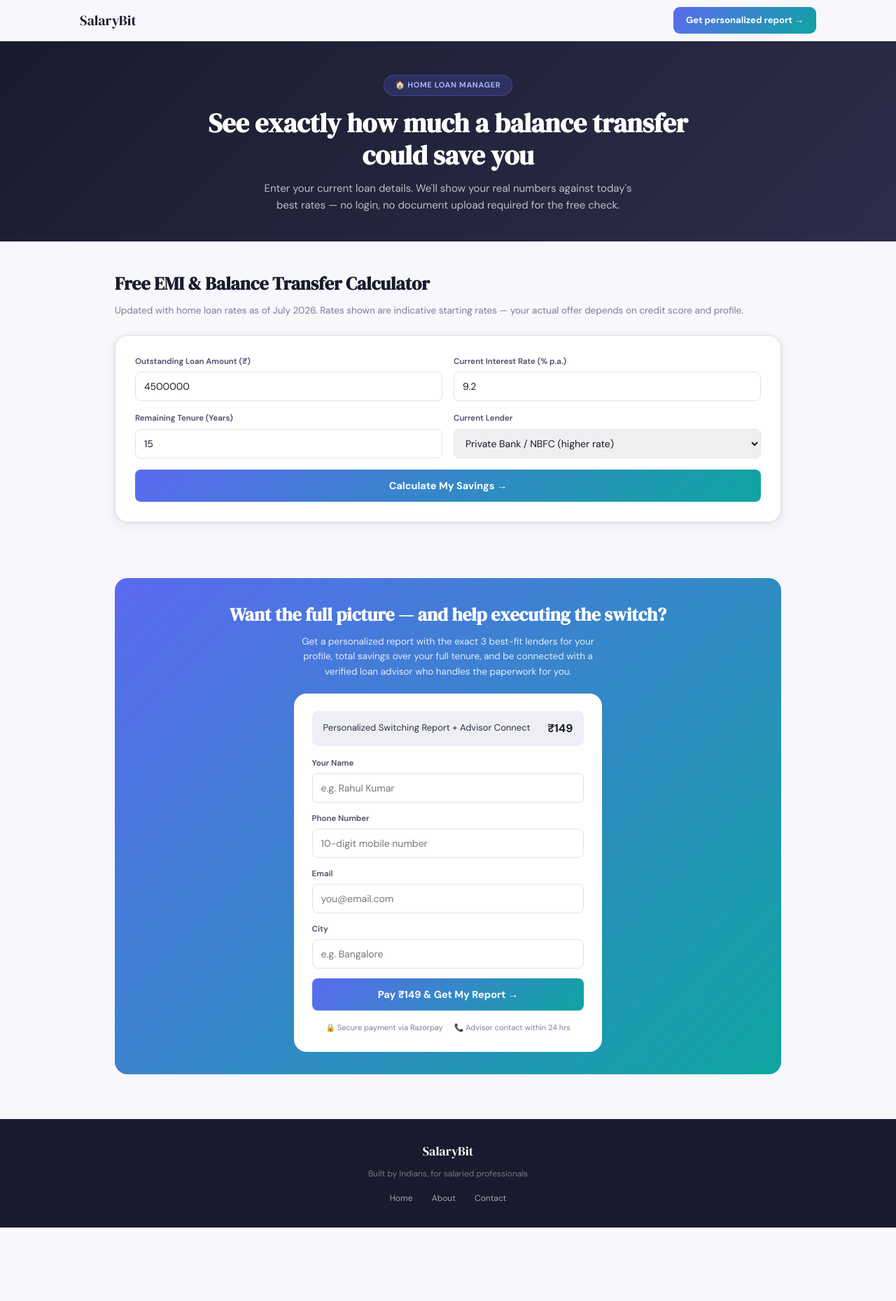
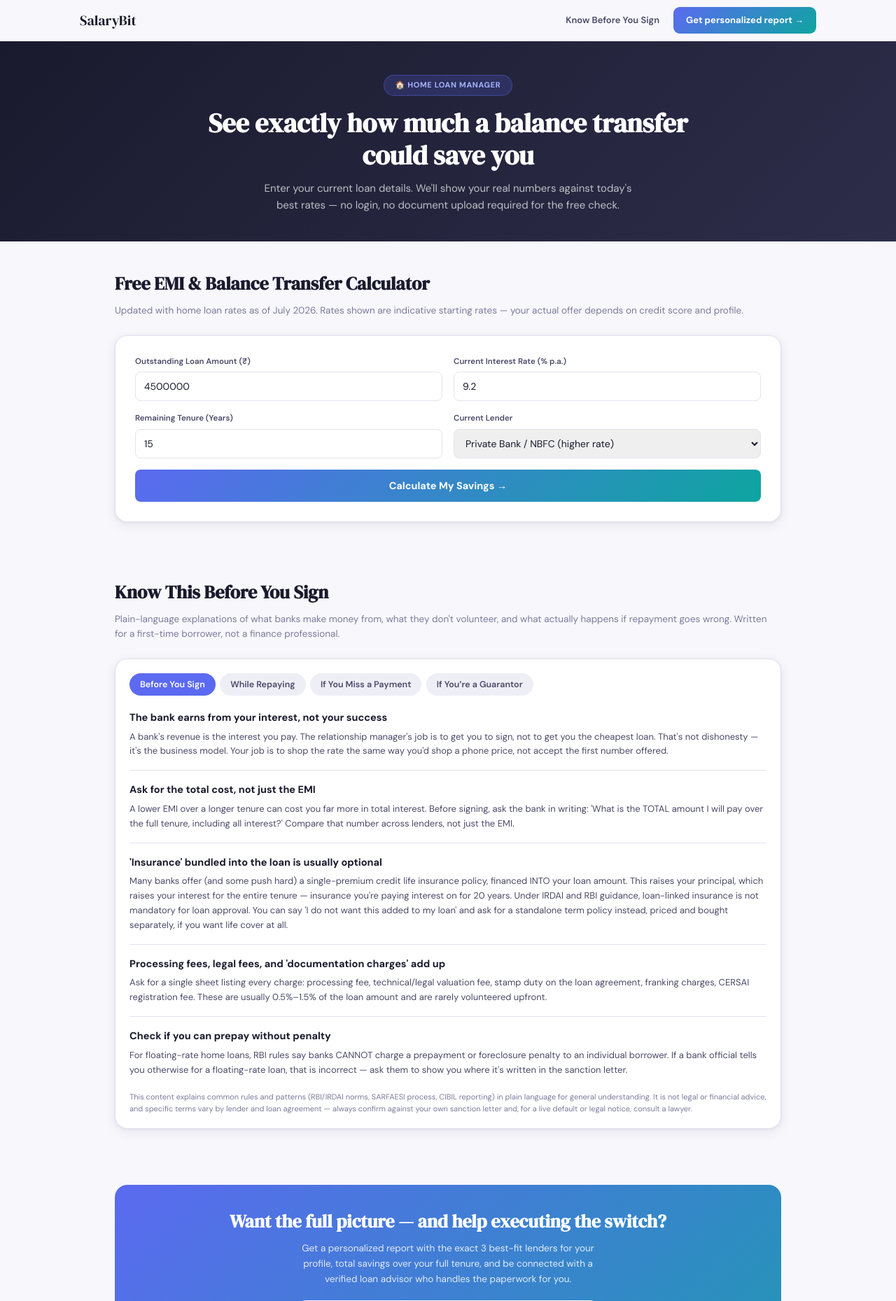
Before and after one commit to trendz113/home-loan-manager, a Flask app: page / in a window 1280 px wide. Shown: the top 1859 px of the page at 70% size. Before the commit the page ends 1754 px from the top, so only its background shows below. Run offline with Flask 3, Linux system fonts and the light colour scheme; some libraries are stand-ins or nearby versions.

Commit message:
Update index.html

```diff
--- a/templates/index.html
+++ b/templates/index.html
@@ -75,6 +75,31 @@ table.rate-table tr:last-child td{border-bottom:none}
 .form-msg{font-size:12.5px;margin-top:.6rem;text-align:center}
 .form-msg.error{color:#c0392b}
 .form-msg.success{color:#146c2e}
+
+/* ── Crossover explainer (inside calculator results) ── */
+.crossover-box{background:var(--accent-bg);border:1px solid var(--accent-border);border-radius:var(--r);padding:1.1rem 1.25rem;margin-bottom:1.25rem}
+.crossover-box .co-label{font-size:10.5px;font-weight:700;color:var(--accent);text-transform:uppercase;letter-spacing:.04em;margin-bottom:.4rem}
+.crossover-box p{font-size:13.5px;color:var(--ink2);line-height:1.55}
+.co-bar-track{display:flex;height:22px;border-radius:6px;overflow:hidden;margin:.75rem 0 .5rem}
+.co-bar-principal{background:var(--green)}
+.co-bar-interest{background:var(--rose)}
+.co-bar-legend{display:flex;gap:1.25rem;font-size:11px;color:var(--mist)}
+.co-bar-legend span{display:inline-flex;align-items:center;gap:5px}
+.co-dot{width:9px;height:9px;border-radius:50%;display:inline-block}
+
+/* ── Learn / borrower-protection accordion ── */
+.learn-card{background:#fff;border:1px solid var(--border);border-radius:var(--r-lg);box-shadow:var(--shadow);overflow:hidden}
+.learn-tabs{display:flex;flex-wrap:wrap;gap:.4rem;padding:1.25rem 1.25rem 0}
+.learn-tab{background:var(--pale);border:1px solid transparent;border-radius:20px;padding:7px 14px;font-size:12.5px;font-weight:600;color:var(--ink3);cursor:pointer;font-family:var(--body)}
+.learn-tab.active{background:var(--accent);color:#fff}
+.learn-body{padding:1.25rem}
+.learn-point{border-bottom:1px solid var(--border);padding:1rem 0}
+.learn-point:last-child{border-bottom:none;padding-bottom:0}
+.learn-point:first-child{padding-top:0}
+.learn-point h4{font-size:14.5px;color:var(--ink);margin-bottom:.35rem}
+.learn-point p{font-size:13px;color:var(--ink3);line-height:1.6}
+.learn-loading{padding:1.25rem;font-size:13px;color:var(--mist);text-align:center}
+.learn-disclaimer{font-size:11px;color:var(--mist);padding:0 1.25rem 1.25rem;line-height:1.5}
 footer{background:var(--ink);color:rgba(255,255,255,.4);text-align:center;padding:2rem 1.5rem;font-size:12px;margin-top:1.5rem}
 footer a{color:rgba(255,255,255,.6);text-decoration:none;margin:0 .75rem}
 @media(max-width:560px){.calc-grid{grid-template-columns:1fr}.nav-cta{display:none}}
@@ -85,7 +110,10 @@ footer a{color:rgba(255,255,255,.6);text-decoration:none;margin:0 .75rem}
 <nav class="nav">
   <div class="nav-inner">
     <a class="nav-brand" href="/">SalaryBit</a>
-    <a class="nav-cta" href="#report">Get personalized report →</a>
+    <div style="display:flex;align-items:center;gap:1.25rem">
+      <a href="#learn" style="font-size:13px;font-weight:600;color:var(--ink3);text-decoration:none">Know Before You Sign</a>
+      <a class="nav-cta" href="#report">Get personalized report →</a>
+    </div>
   </div>
 </nav>
 
@@ -127,6 +155,7 @@ footer a{color:rgba(255,255,255,.6);text-decoration:none;margin:0 .75rem}
     </div>
 
     <div class="results" id="results">
+      <div class="crossover-box" id="crossover-box"></div>
       <div class="result-row" id="current-stats"></div>
       <div class="savings-banner" id="savings-banner"></div>
 
@@ -141,6 +170,18 @@ footer a{color:rgba(255,255,255,.6);text-decoration:none;margin:0 .75rem}
         <div>This is an estimate for informational purposes only, not a loan offer or financial advice. Balance transfer also involves processing fees (typically 0.5%–1% of loan amount) and foreclosure charges from your current lender — factor these in before deciding. Consult a financial advisor for your specific situation.</div>
       </div>
     </div>
+  </div>
+</section>
+
+<section class="section" id="learn">
+  <h2>Know This Before You Sign</h2>
+  <p class="section-sub">Plain-language explanations of what banks make money from, what they don't volunteer, and what actually happens if repayment goes wrong. Written for a first-time borrower, not a finance professional.</p>
+  <div class="learn-card">
+    <div class="learn-tabs" id="learn-tabs"></div>
+    <div class="learn-body" id="learn-body">
+      <div class="learn-loading">Loading…</div>
+    </div>
+    <div class="learn-disclaimer" id="learn-disclaimer"></div>
   </div>
 </section>
 
@@ -252,6 +293,8 @@ function renderResults(data) {
     <div class="result-stat"><div class="v">${data.best_rate}%</div><div class="l">Best Available Rate</div></div>
   `;
 
+  renderCrossoverBox(data);
+
   if (data.worth_switching) {
     document.getElementById('savings-banner').innerHTML = `
       <div><div class="big">${formatINR(data.total_savings)}</div><div class="small">Potential total savings by switching to ${data.best_lender_name}</div></div>
@@ -271,6 +314,79 @@ function renderResults(data) {
   document.getElementById('results').classList.add('show');
   document.getElementById('results').scrollIntoView({ behavior: 'smooth', block: 'nearest' });
 }
+
+function renderCrossoverBox(data) {
+  const box = document.getElementById('crossover-box');
+  const amort = data.amortization;
+  if (!amort || !box) return;
+
+  const pPct = amort.first_year_principal_pct;
+  const iPct = amort.first_year_interest_pct;
+
+  box.innerHTML = `
+    <div class="co-label">What your EMI is really doing</div>
+    <p>${data.crossover_plain_language || ''}</p>
+    <div class="co-bar-track">
+      <div class="co-bar-principal" style="width:${pPct}%"></div>
+      <div class="co-bar-interest" style="width:${iPct}%"></div>
+    </div>
+    <div class="co-bar-legend">
+      <span><i class="co-dot" style="background:var(--green)"></i>Reduces your loan — ${pPct}%</span>
+      <span><i class="co-dot" style="background:var(--rose)"></i>Interest to the bank — ${iPct}%</span>
+    </div>
+  `;
+}
+
+// ── LEARN / BORROWER-PROTECTION SECTION ──
+const LEARN_STAGE_LABELS = {
+  before_you_sign: 'Before You Sign',
+  while_repaying: 'While Repaying',
+  if_you_miss_a_payment: 'If You Miss a Payment',
+  if_you_are_a_guarantor: 'If You\u2019re a Guarantor',
+};
+let learnContent = null;
+let activeLearnStage = 'before_you_sign';
+
+async function loadLearnContent() {
+  const tabsEl = document.getElementById('learn-tabs');
+  const bodyEl = document.getElementById('learn-body');
+  try {
+    const res = await fetch('/api/education');
+    if (!res.ok) throw new Error('Could not load content');
+    learnContent = await res.json();
+
+    tabsEl.innerHTML = Object.keys(LEARN_STAGE_LABELS).map(key =>
+      `<button class="learn-tab${key === activeLearnStage ? ' active' : ''}" data-stage="${key}" onclick="showLearnStage('${key}')">${LEARN_STAGE_LABELS[key]}</button>`
+    ).join('');
+
+    document.getElementById('learn-disclaimer').textContent = learnContent.disclaimer || '';
+    renderLearnStage(activeLearnStage);
+  } catch (e) {
+    bodyEl.innerHTML = '<div class="learn-loading">Could not load this section right now. Please refresh the page.</div>';
+  }
+}
+
+function showLearnStage(stage) {
+  activeLearnStage = stage;
+  document.querySelectorAll('.learn-tab').forEach(btn => {
+    btn.classList.toggle('active', btn.dataset.stage === stage);
+  });
+  renderLearnStage(stage);
+}
+
+function renderLearnStage(stage) {
+  const bodyEl = document.getElementById('learn-body');
+  if (!learnContent || !learnContent[stage]) {
+    bodyEl.innerHTML = '<div class="learn-loading">Not available.</div>';
+    return;
+  }
+  const section = learnContent[stage];
+  bodyEl.innerHTML = (section.points || []).map(pt =>
+    `<div class="learn-point"><h4>${pt.heading}</h4><p>${pt.body}</p></div>`
+  ).join('');
+}
+
+document.addEventListener('DOMContentLoaded', loadLearnContent);
 
 // ── PAID REPORT + RAZORPAY ──
 async function startPayment() {
```
